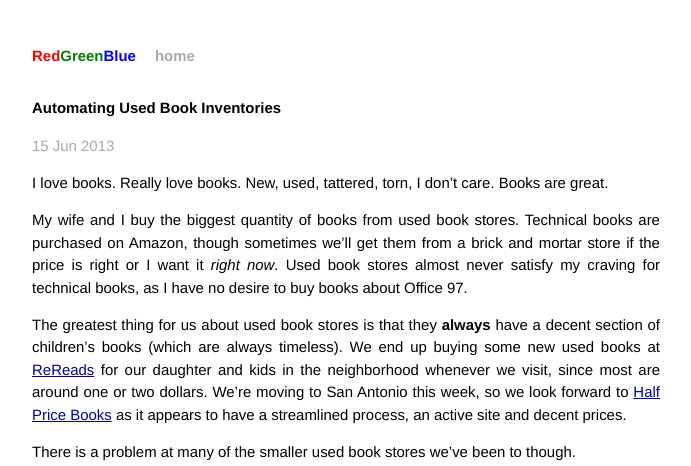
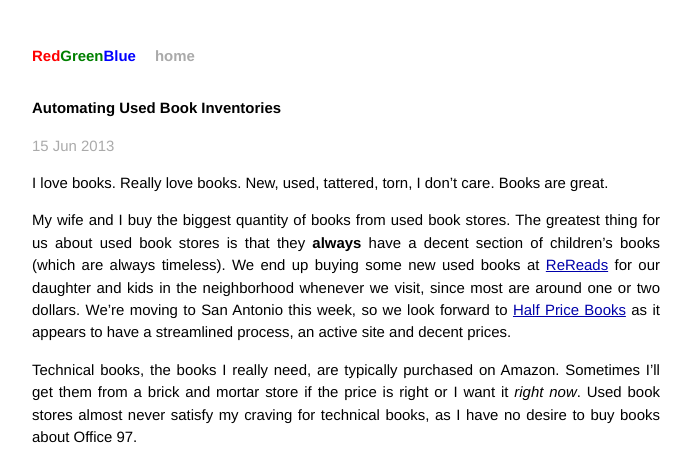
Before and after one commit to rgbkrk/rgbkrk.github.io, a Jekyll site: the page built from _posts/2013-06-15-used-books.markdown, in a window 1280 px wide. Shown: the top 466 px of the page, without its empty margins (294-985 px from the left). Built offline with Jekyll 4.4.1, drawn with Linux system fonts in a browser that asks for light colours; nearby versions of some CDN libraries; some of the changed text lies outside the part shown.

Commit message:
Intro cleanup

```diff
--- a/_posts/2013-06-15-used-books.markdown
+++ b/_posts/2013-06-15-used-books.markdown
@@ -7,11 +7,11 @@ categories: [open source,used books,bookstores,inventory,inventories]
 
 I love books. Really love books. New, used, tattered, torn, I don't care. Books are great.
 
-My wife and I buy the biggest quantity of books from used book stores. Technical books are purchased on Amazon, though sometimes we'll get them from a brick and mortar store if the price is right or I want it *right now*. Used book stores almost never satisfy my craving for technical books, as I have no desire to buy books about Office 97.
+My wife and I buy the biggest quantity of books from used book stores. The greatest thing for us about used book stores is that they **always** have a decent section of children's books (which are always timeless). We end up buying some new used books at [ReReads](http://rereadsonline.com/) for our daughter and kids in the neighborhood whenever we visit, since most are around one or two dollars. We're moving to San Antonio this week, so we look forward to [Half Price Books](http://www.hpb.com) as it appears to have a streamlined process, an active site and decent prices.
 
-The greatest thing for us about used book stores is that they **always** have a decent section of children's books (which are always timeless). We end up buying some new used books at [ReReads](http://rereadsonline.com/) for our daughter and kids in the neighborhood whenever we visit, since most are around one or two dollars. We're moving to San Antonio this week, so we look forward to [Half Price Books](http://www.hpb.com) as it appears to have a streamlined process, an active site and decent prices.
+Technical books, the books I really need, are typically purchased on Amazon. Sometimes I'll get them from a brick and mortar store if the price is right or I want it *right now*. Used book stores almost never satisfy my craving for technical books, as I have no desire to buy books about Office 97.
 
-There is a problem at many of the smaller used book stores we've been to though.
+There is one glaring issue we have seen across many of the smaller used book stores though.
 
 # Piles of Books
 
```
